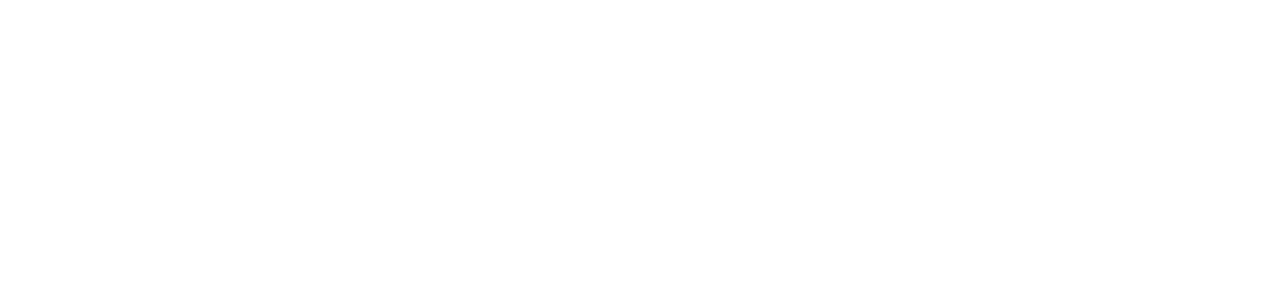
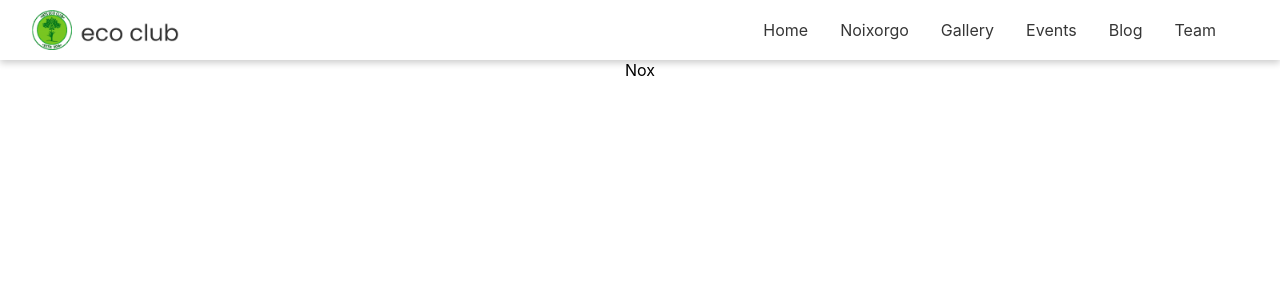
Before and after one commit to parthaxntn/Eco-club-website, a React (Create React App) app: page /nox in a window 1280 px wide. Shown: the top 300 px of the page. Built offline with nearby package versions, Linux system fonts and the light colour scheme.

Commit message:
ADD: Navbar

```diff
--- a/src/App.js
+++ b/src/App.js
@@ -1,7 +1,8 @@
 import './App.css';
 import {
-  createBrowserRouter,
-  RouterProvider,
+  BrowserRouter,
+  Route,
+  Routes,
 } from "react-router-dom";
 import Home from './pages/Home/Home';
 import Team from './pages/Team/Team';
@@ -9,40 +10,23 @@
 import Gallery from './pages/Gallery/Gallery';
 import Events from './pages/Events/Events';
 import Blog from './pages/Blog/Blog';
+import Navbar from './components/Navbar/Navbar';
 
 function App() {
 
-  const router = createBrowserRouter([
-    {
-      path: "/",
-      element: (<Home/>),
-    },
-    {
-      path: "/nox",
-      element: (<Nox/>),
-    },
-    {
-      path: "/gallery",
-      element: (<Gallery/>),
-    },
-    {
-      path: "/events",
-      element: (<Events/>),
-    },
-    {
-      path: "/blog",
-      element: (<Blog/>),
-    },
-    {
-      path: "/team",
-      element: (<Team/>),
-    },
-  ]);
-
-
   return (
     <div className="App">
-      <RouterProvider router={router} />
+      <BrowserRouter>
+        <Navbar/>
+        <Routes>
+          <Route path='/' element={<Home />} />
+          <Route path='/nox' element={<Nox />} />
+          <Route path='/gallery' element={<Gallery />} />
+          <Route path='/events' element={<Events />} />
+          <Route path='/blog' element={<Blog />} />
+          <Route path='/team' element={<Team />} />
+        </Routes>
+      </BrowserRouter>
     </div>
   );
 }
--- /dev/null
+++ b/src/components/Navbar/Navbar.css
@@ -0,0 +1,39 @@
+.navbar{
+    display: flex;
+    flex-direction: row;
+    box-shadow: 0px 3px 7px #0003;
+    height: 60px;
+}
+
+.navbar .nav{
+    display: flex;
+    flex-direction: row;
+    margin-left: auto;
+    padding: 0px 3rem;
+    list-style: none;
+}
+
+.navbar .nav li{
+    margin: auto 1rem;
+    color: rgb(54, 54, 54);
+    transition: 0.25s;
+}
+
+.navbar .nav li:hover{
+    color: black;
+}
+
+.navbar .nav li a{
+    text-decoration: none;
+    color: inherit;
+}
+
+.navbar .logo {
+    padding: 0px 2rem;
+    display: flex;
+}
+
+.navbar .logo img{
+    margin: auto;
+    height: 40px;
+}
--- /dev/null
+++ b/src/components/Navbar/Navbar.jsx
@@ -0,0 +1,25 @@
+import React from 'react'
+import './Navbar.css'
+import { Link } from 'react-router-dom'
+import logo from '../../Assets/logo.png'
+
+const Navbar = () => {
+  return (
+    <div className='navbar'>
+      <div className="logo">
+        <img src={logo} alt="" />
+
+      </div>
+      <ul className="nav">
+        <li><Link to='/'>Home</Link></li>
+        <li><Link to='/nox'>Noixorgo</Link></li>
+        <li><Link to='/gallery'>Gallery</Link></li>
+        <li><Link to='/events'>Events</Link></li>
+        <li><Link to='/blog'>Blog</Link></li>
+        <li><Link to='/team'>Team</Link></li>
+      </ul>
+    </div>
+  )
+}
+
+export default Navbar
--- a/src/pages/Nox/Nox.jsx
+++ b/src/pages/Nox/Nox.jsx
@@ -3,7 +3,7 @@
 const Nox = () => {
   return (
     <div>
-
+      Nox
     </div>
   )
 }
```
Also changed, not shown: src/Assets/logo.png (added), src/Assets/logo.svg (added).
